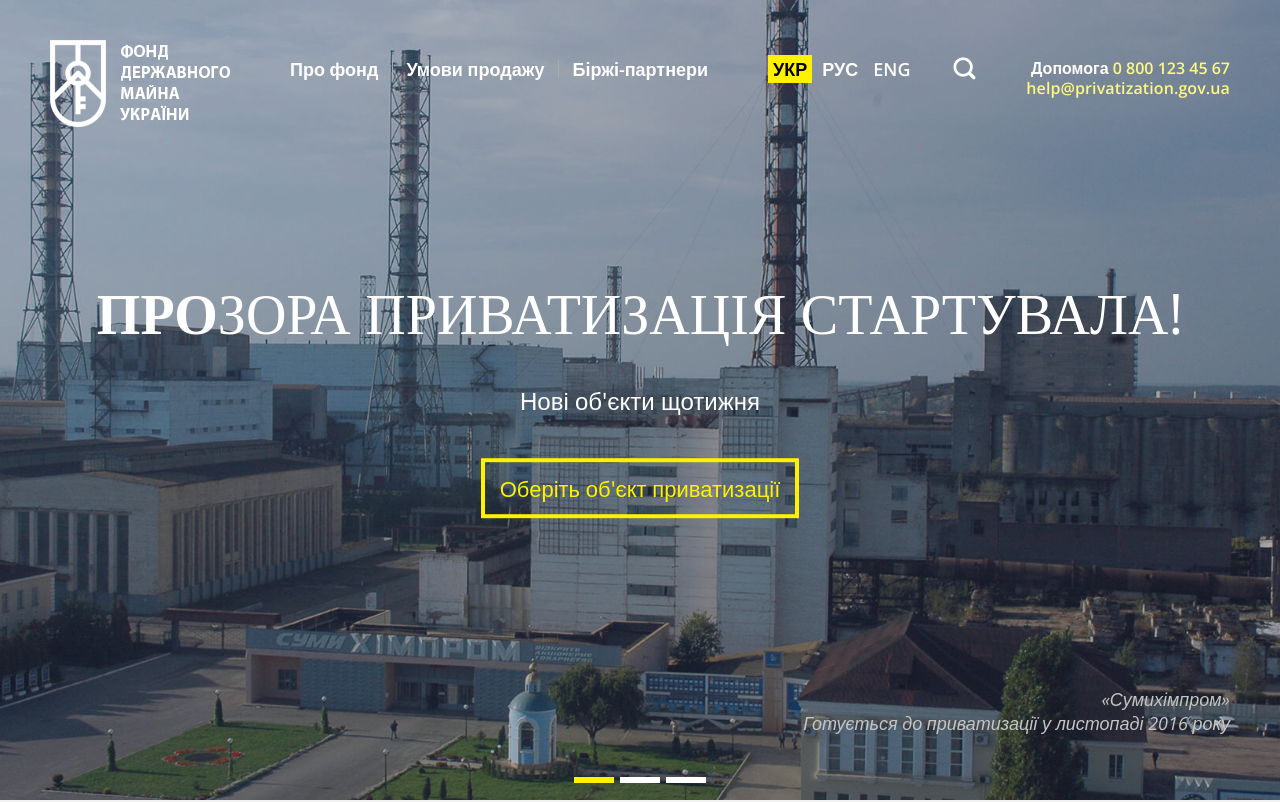
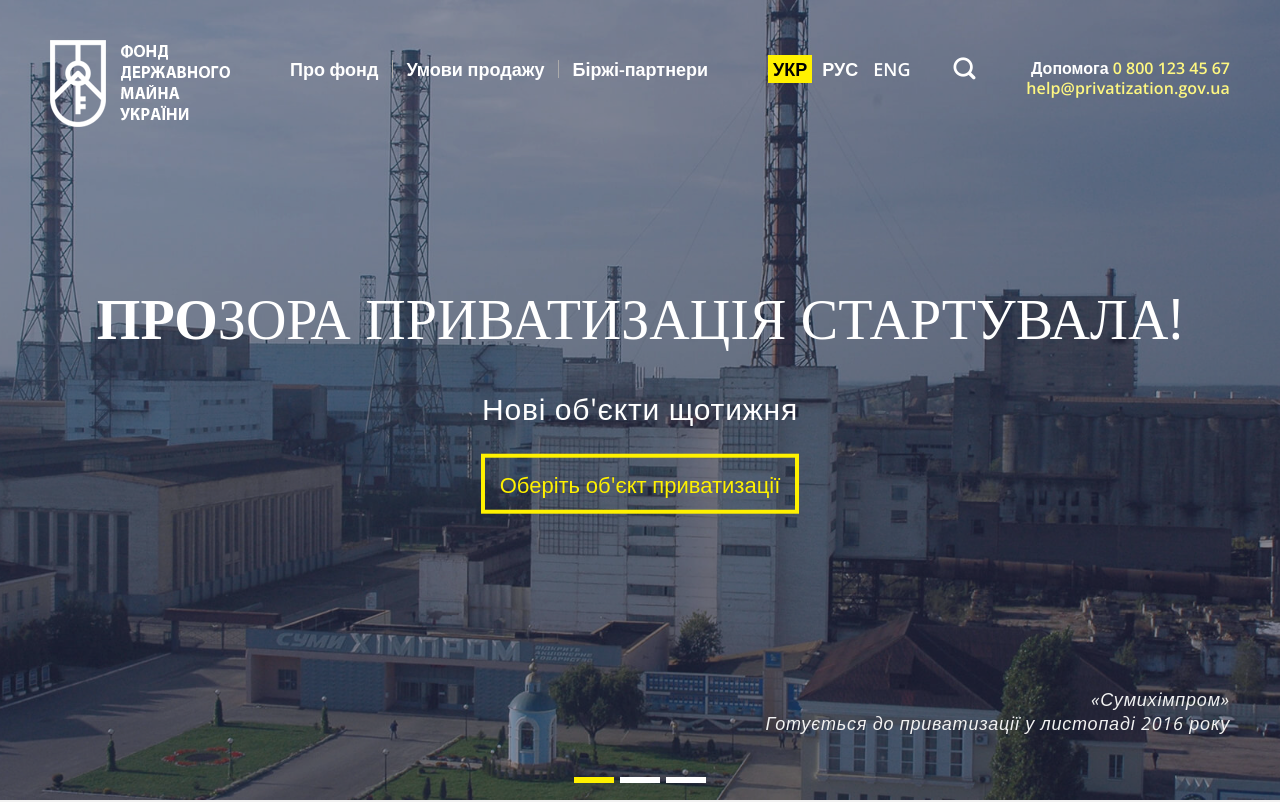
Before and after one commit to nechiporenko/found2, a website: page dist/index.html in a window 1280 px wide. Shown: the top 802 px of the page. Drawn offline with nearby package versions, Linux system fonts and the light colour scheme; files whose address does not match are found by name.

Commit message:
Слайдер на главной странице - добавил несколько правок от клиента

```diff
--- a/src/sass/partials/header/_header-slider-hero.scss
+++ b/src/sass/partials/header/_header-slider-hero.scss
@@ -76,10 +76,12 @@
 
 @include media($desktop){
     .h-hero{
-        @include font-size(24px);
-        p{
-            margin-bottom:45px;
-        }
+        //@include font-size(24px);
+        @include font-size(30px);
+    }
+    p{
+        margin-bottom:35px;
+        letter-spacing:rem(.8px);
     }
     .h-hero__title{
         @include font-size(56px);
--- a/src/sass/partials/header/_header-slider.scss
+++ b/src/sass/partials/header/_header-slider.scss
@@ -39,11 +39,11 @@
     }
 
     &:before{
-        background:rgba($primary, .2);
+        background:rgba($primary, .3);
     }
 
     &:after{
-        background:rgba(#000, .2);
+        background:rgba(#000, .3);
     }
 }
 
@@ -74,7 +74,8 @@
 
 .h-slider__caption{
     margin-bottom:0;
-    color:#c6c5c5;
+    //color:#c6c5c5;
+    color:#f2f2f2;
     text-align:right;
     font-style:italic;
     font-size:rem(10px);
```
Also changed, not shown: dist/css/app.css, 1 other file.
